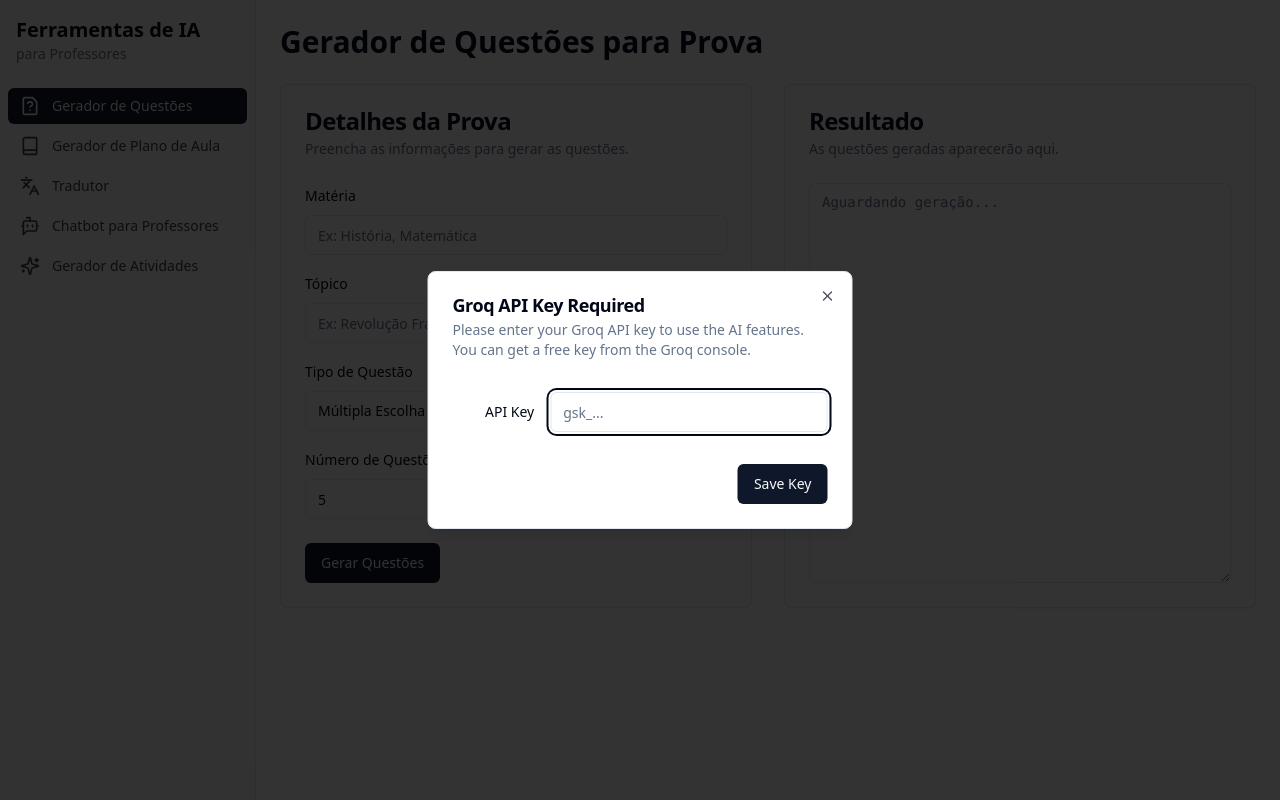
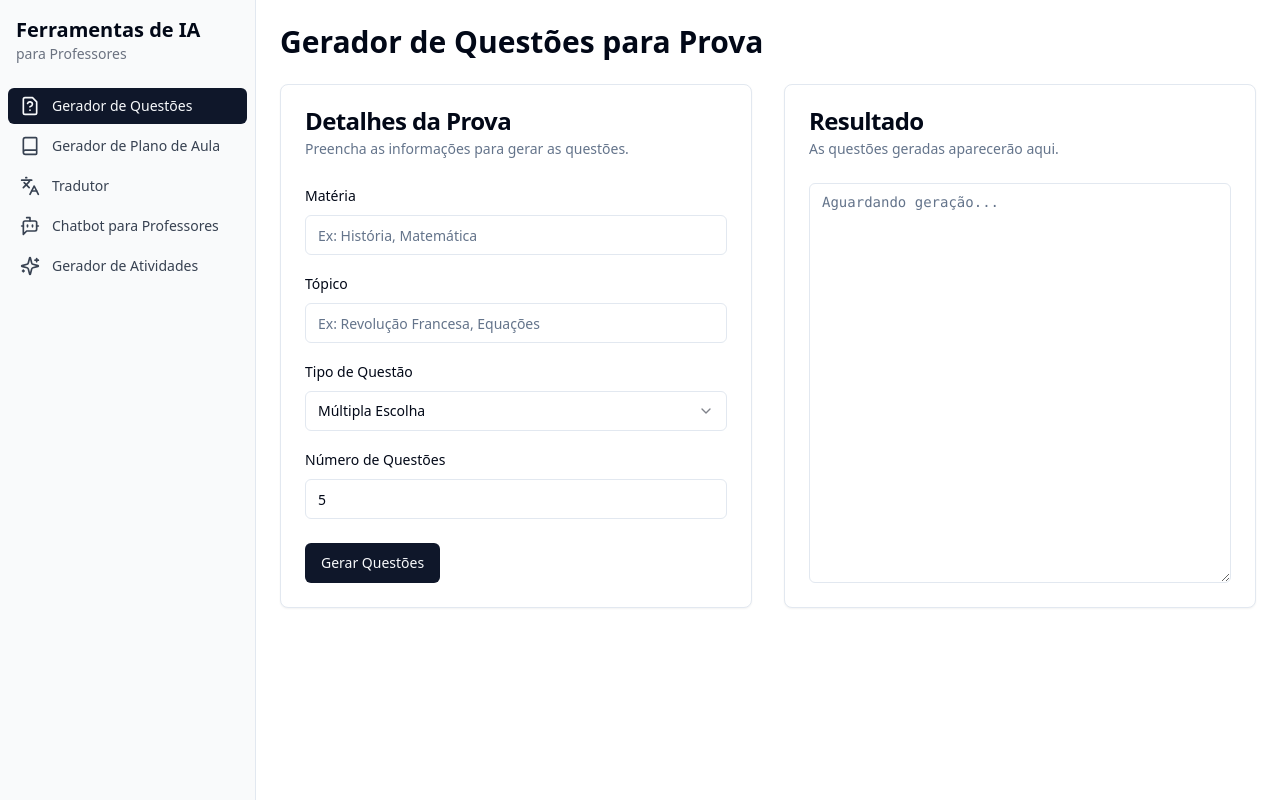
Before and after one commit to tyyyrvid-a11y/ProfessorAI, a React (Vite) app: page / in a window 1280 px wide. Built offline with nearby package versions, Linux system fonts and the light colour scheme.

Commit message:
[dyad] Hardcoded the Groq API key - wrote 4 file(s), deleted 2 file(s)

```diff
--- a/src/App.tsx
+++ b/src/App.tsx
@@ -10,14 +10,12 @@ import LessonPlanGenerator from "./pages/LessonPlanGenerator";
 import Translator from "./pages/Translator";
 import Chatbot from "./pages/Chatbot";
 import ActivityGenerator from "./pages/ActivityGenerator";
-import { ApiKeyProvider } from "./context/ApiKeyContext";
 
 const queryClient = new QueryClient();
 
 const App = () => (
   <QueryClientProvider client={queryClient}>
     <TooltipProvider>
-      <ApiKeyProvider>
       <Toaster />
       <Sonner />
       <BrowserRouter>
@@ -32,7 +30,6 @@ const App = () => (
           <Route path="*" element={<NotFound />} />
         </Routes>
       </BrowserRouter>
-      </ApiKeyProvider>
     </TooltipProvider>
   </QueryClientProvider>
 );
--- a/src/components/ApiKeyModal.tsx
+++ /dev/null
@@ -1,55 +0,0 @@
-import { useState } from "react";
-import { useApiKey } from "@/context/ApiKeyContext";
-import {
-  Dialog,
-  DialogContent,
-  DialogHeader,
-  DialogTitle,
-  DialogDescription,
-  DialogFooter,
-} from "@/components/ui/dialog";
-import { Input } from "@/components/ui/input";
-import { Button } from "@/components/ui/button";
-import { Label } from "@/components/ui/label";
-
-export const ApiKeyModal = () => {
-  const { apiKey, setApiKey } = useApiKey();
-  const [localKey, setLocalKey] = useState("");
-
-  const handleSave = () => {
-    if (localKey.trim()) {
-      setApiKey(localKey.trim());
-    }
-  };
-
-  return (
-    <Dialog open={!apiKey}>
-      <DialogContent className="sm:max-w-[425px]">
-        <DialogHeader>
-          <DialogTitle>Groq API Key Required</DialogTitle>
-          <DialogDescription>
-            Please enter your Groq API key to use the AI features. You can get a
-            free key from the Groq console.
-          </DialogDescription>
-        </DialogHeader>
-        <div className="grid gap-4 py-4">
-          <div className="grid grid-cols-4 items-center gap-4">
-            <Label htmlFor="api-key" className="text-right">
-              API Key
-            </Label>
-            <Input
-              id="api-key"
-              value={localKey}
-              onChange={(e) => setLocalKey(e.target.value)}
-              className="col-span-3"
-              placeholder="gsk_..."
-            />
-          </div>
-        </div>
-        <DialogFooter>
-          <Button onClick={handleSave}>Save Key</Button>
-        </DialogFooter>
-      </DialogContent>
-    </Dialog>
-  );
-};
--- a/src/components/Layout.tsx
+++ b/src/components/Layout.tsx
@@ -1,7 +1,6 @@
 import { NavLink, Outlet } from "react-router-dom";
 import { Book, BotMessageSquare, FileQuestion, Languages, Sparkles } from "lucide-react";
 import { cn } from "@/lib/utils";
-import { ApiKeyModal } from "./ApiKeyModal";
 
 const navigation = [
   { name: "Gerador de Questões", href: "/", icon: FileQuestion },
@@ -14,7 +13,6 @@ const navigation = [
 export function Layout() {
   return (
     <div className="flex min-h-screen w-full">
-      <ApiKeyModal />
       <aside className="w-64 flex-shrink-0 border-r bg-gray-50">
         <div className="flex h-full flex-col">
           <div className="p-4">
--- a/src/context/ApiKeyContext.tsx
+++ /dev/null
@@ -1,44 +0,0 @@
-import React, { createContext, useState, useContext, ReactNode, useEffect } from 'react';
-
-interface ApiKeyContextType {
-  apiKey: string | null;
-  setApiKey: (key: string | null) => void;
-}
-
-const ApiKeyContext = createContext<ApiKeyContextType | undefined>(undefined);
-
-export const ApiKeyProvider: React.FC<{ children: ReactNode }> = ({ children }) => {
-  const [apiKey, setApiKeyInternal] = useState<string | null>(() => {
-    return localStorage.getItem('groqApiKey');
-  });
-
-  const setApiKey = (key: string | null) => {
-    setApiKeyInternal(key);
-    if (key) {
-      localStorage.setItem('groqApiKey', key);
-    } else {
-      localStorage.removeItem('groqApiKey');
-    }
-  };
-
-  useEffect(() => {
-    const storedKey = localStorage.getItem('groqApiKey');
-    if (storedKey) {
-      setApiKeyInternal(storedKey);
-    }
-  }, []);
-
-  return (
-    <ApiKeyContext.Provider value={{ apiKey, setApiKey }}>
-      {children}
-    </ApiKeyContext.Provider>
-  );
-};
-
-export const useApiKey = () => {
-  const context = useContext(ApiKeyContext);
-  if (context === undefined) {
-    throw new Error('useApiKey must be used within an ApiKeyProvider');
-  }
-  return context;
-};
--- a/src/lib/groq.ts
+++ b/src/lib/groq.ts
@@ -1,11 +1,13 @@
 import Groq from "groq-sdk";
 
-export const getGroqCompletion = async (apiKey: string, prompt: string) => {
-  if (!apiKey) {
+const GROQ_API_KEY = "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";
+
+export const getGroqCompletion = async (prompt: string) => {
+  if (!GROQ_API_KEY) {
     throw new Error("Groq API key is not set.");
   }
 
-  const groq = new Groq({ apiKey, dangerouslyAllowBrowser: true });
+  const groq = new Groq({ apiKey: GROQ_API_KEY, dangerouslyAllowBrowser: true });
 
   try {
     const completion = await groq.chat.completions.create({
--- a/src/pages/QuestionGenerator.tsx
+++ b/src/pages/QuestionGenerator.tsx
@@ -5,13 +5,11 @@ import { Input } from "@/components/ui/input";
 import { Label } from "@/components/ui/label";
 import { Select, SelectContent, SelectItem, SelectTrigger, SelectValue } from "@/components/ui/select";
 import { Textarea } from "@/components/ui/textarea";
-import { useApiKey } from "@/context/ApiKeyContext";
 import { getGroqCompletion } from "@/lib/groq";
 import { showError } from "@/utils/toast";
 import { LoaderCircle } from "lucide-react";
 
 const QuestionGenerator = () => {
-  const { apiKey } = useApiKey();
   const [loading, setLoading] = useState(false);
   const [result, setResult] = useState("");
   const [formData, setFormData] = useState({
@@ -32,17 +30,13 @@ const QuestionGenerator = () => {
 
   const handleSubmit = async (e: React.FormEvent) => {
     e.preventDefault();
-    if (!apiKey) {
-      showError("API Key is not set.");
-      return;
-    }
     setLoading(true);
     setResult("");
 
     const prompt = `Crie ${formData.numQuestions} questões do tipo "${formData.questionType}" para uma prova de ${formData.subject} sobre o tópico "${formData.topic}". Inclua as respostas corretas.`;
 
     try {
-      const completion = await getGroqCompletion(apiKey, prompt);
+      const completion = await getGroqCompletion(prompt);
       setResult(completion);
     } catch (error) {
       showError("Failed to generate questions.");
```
Lines whose indentation alone changed are shown as unchanged.
